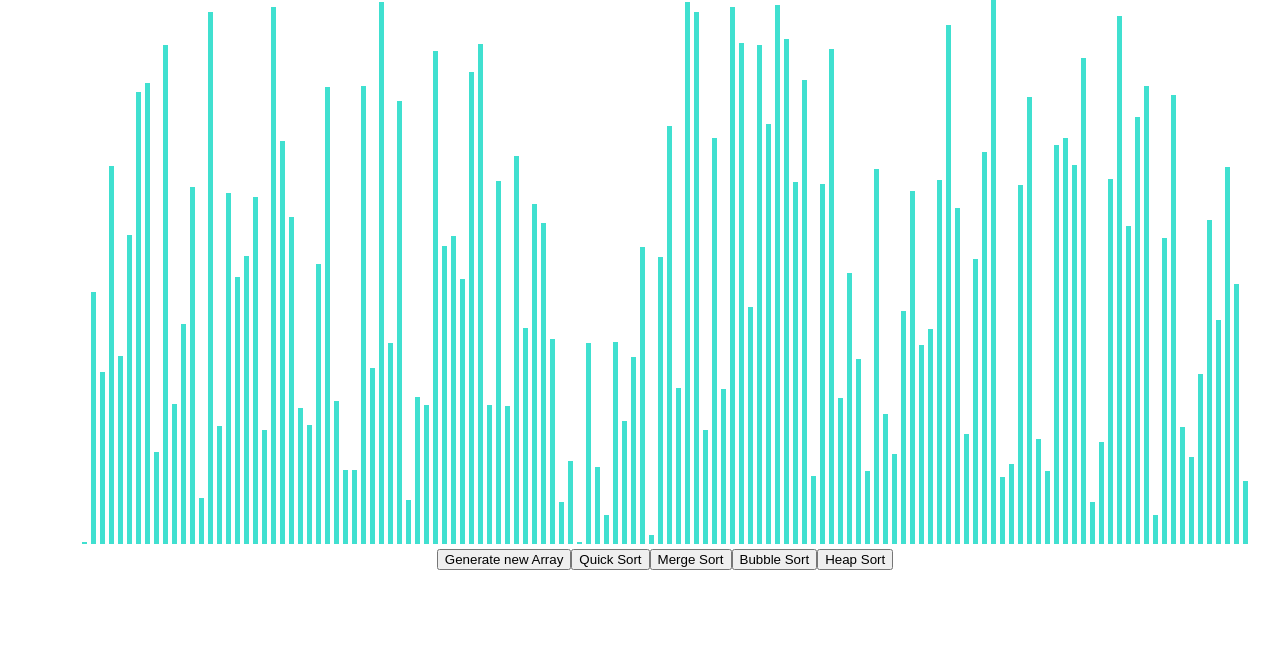
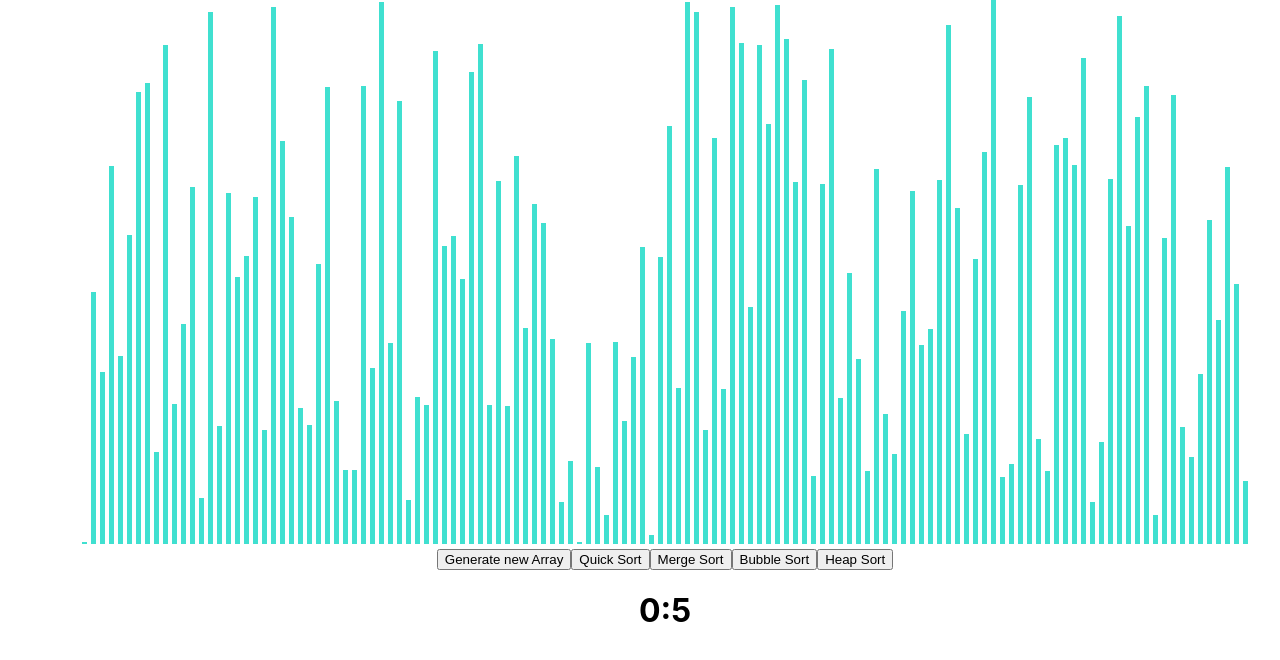
Before and after one commit to saisrikantta/algorithmvisualizer, a React (Create React App) app: page / in a window 1280 px wide. Shown: the top 660 px of the page. Built offline with nearby package versions, Linux system fonts and the light colour scheme.

Commit message:
modified:   src/SortingAlgorithms/QuickSort.js 	modified:   src/SortingVisualizer/SortingVisualizer.css 	modified:   src/SortingVisualizer/SortingVisualizer.jsx 	new file:   src/SortingVisualizer/Timer.jsx

```diff
--- a/src/SortingAlgorithms/QuickSort.js
+++ b/src/SortingAlgorithms/QuickSort.js
@@ -2,9 +2,6 @@ export function getQuickSortAnimations(array) {
     const animations = [];
     if(array.length <= 1) return array;
     QuickSort(array, 0, array.length - 1, animations);
-    animations.forEach(element => {
-        console.log(element);
-    });
     return animations;
 }
 
@@ -34,7 +31,6 @@ export function partition(array, low, high, animations)
     animations.push([pivotIndex, low]);
     animations.push([pivotIndex, low]);
     animations.push([pivotIndex, low, array[low], array[pivotIndex]]);
-    //swap(array[pivotIndex], array[low]);
     var temp = array[pivotIndex];
     array[pivotIndex] = array[low];
     array[low] = temp;
@@ -52,7 +48,6 @@ export function partition(array, low, high, animations)
         animations.push([i, j]);
         animations.push([i, j]);
         animations.push([i, j, array[j], array[i]]);
-        //swap(array[i++], array[j--]);
         temp = array[i];
         array[i] = array[j];
         array[j] = temp;
--- a/src/SortingVisualizer/SortingVisualizer.css
+++ b/src/SortingVisualizer/SortingVisualizer.css
@@ -1,6 +1,6 @@
 .container {
     position: absolute;
-    left: 50px
+    left: 50px;
 }
 
 .array-bar {
--- a/src/SortingVisualizer/SortingVisualizer.jsx
+++ b/src/SortingVisualizer/SortingVisualizer.jsx
@@ -4,6 +4,8 @@ import {getBubbleSortAnimations} from '../SortingAlgorithms/BubbleSort.js'
 import {getQuickSortAnimations} from "../SortingAlgorithms/QuickSort.js";
 import {getHeapSortAnimations } from "../SortingAlgorithms/HeapSort.js";
 import './SortingVisualizer.css'
+import Timer from "./Timer"
+
 
 class SortingVisualizer extends React.Component
 {
@@ -150,7 +152,6 @@ class SortingVisualizer extends React.Component
             }
         }
     }
-
     render() { //returns Component JSX to App.js
         const {array} =  this.state;
         return (
@@ -167,6 +168,7 @@ class SortingVisualizer extends React.Component
             <button onClick={() => this.mergeSort()}>Merge Sort</button>
             <button onClick={() => this.bubbleSort()}>Bubble Sort</button>
             <button onClick={() => this.heapSort()}>Heap Sort</button>
+            <Timer></Timer>
             </div>
         )
     }
--- /dev/null
+++ b/src/SortingVisualizer/Timer.jsx
@@ -0,0 +1,22 @@
+import React from "react";
+import { useState } from "react";
+import { useEffect } from "react";
+
+const Timer = () => {
+    const [milliseconds, SetMilliseconds] = useState(0);
+    var timer;
+    useEffect(() => {
+        timer = setInterval(() => {
+            SetMilliseconds(milliseconds + 1);
+        }, 1000)
+
+        return () => clearInterval(timer);
+    });
+    return (
+        <div>
+            <h1>{"0:" + milliseconds}</h1>
+        </div>
+    )
+}
+
+export default Timer
```
